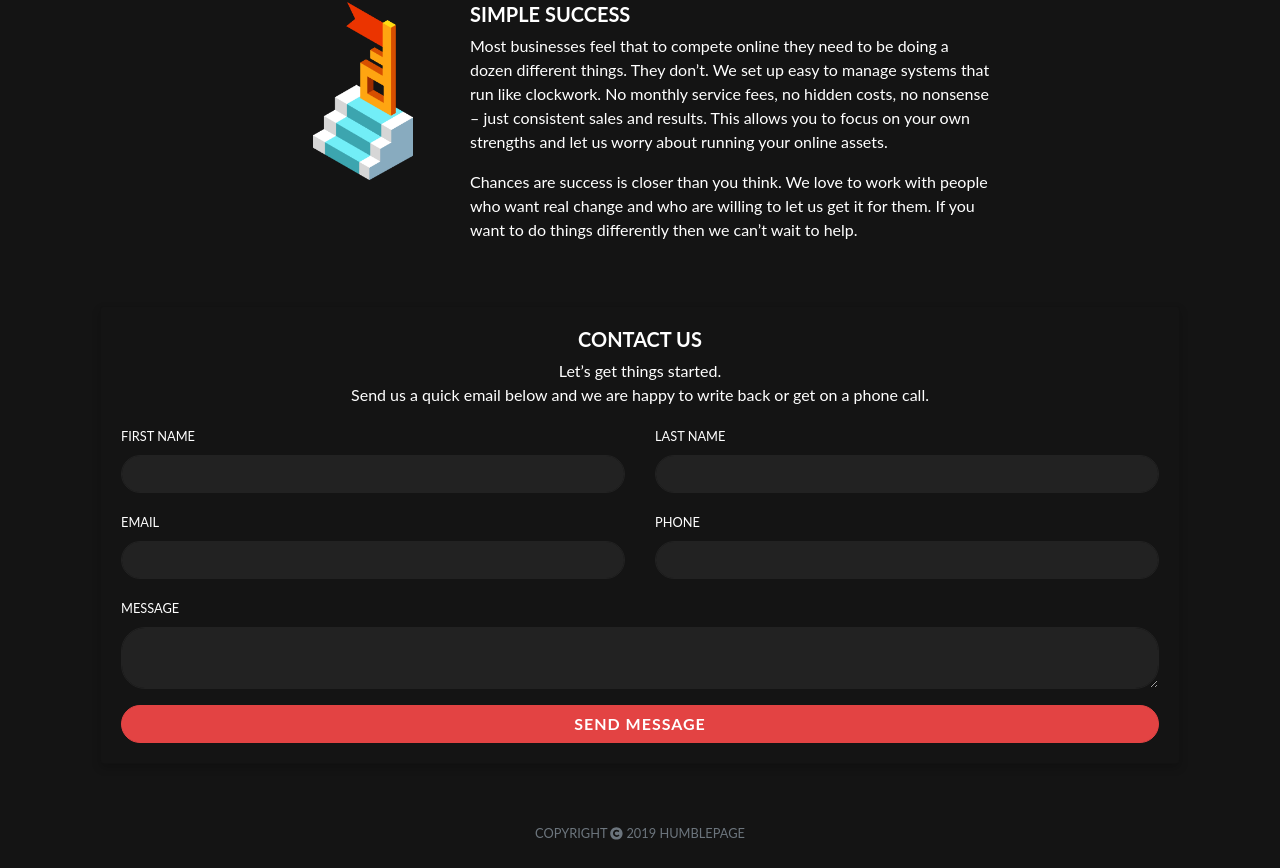
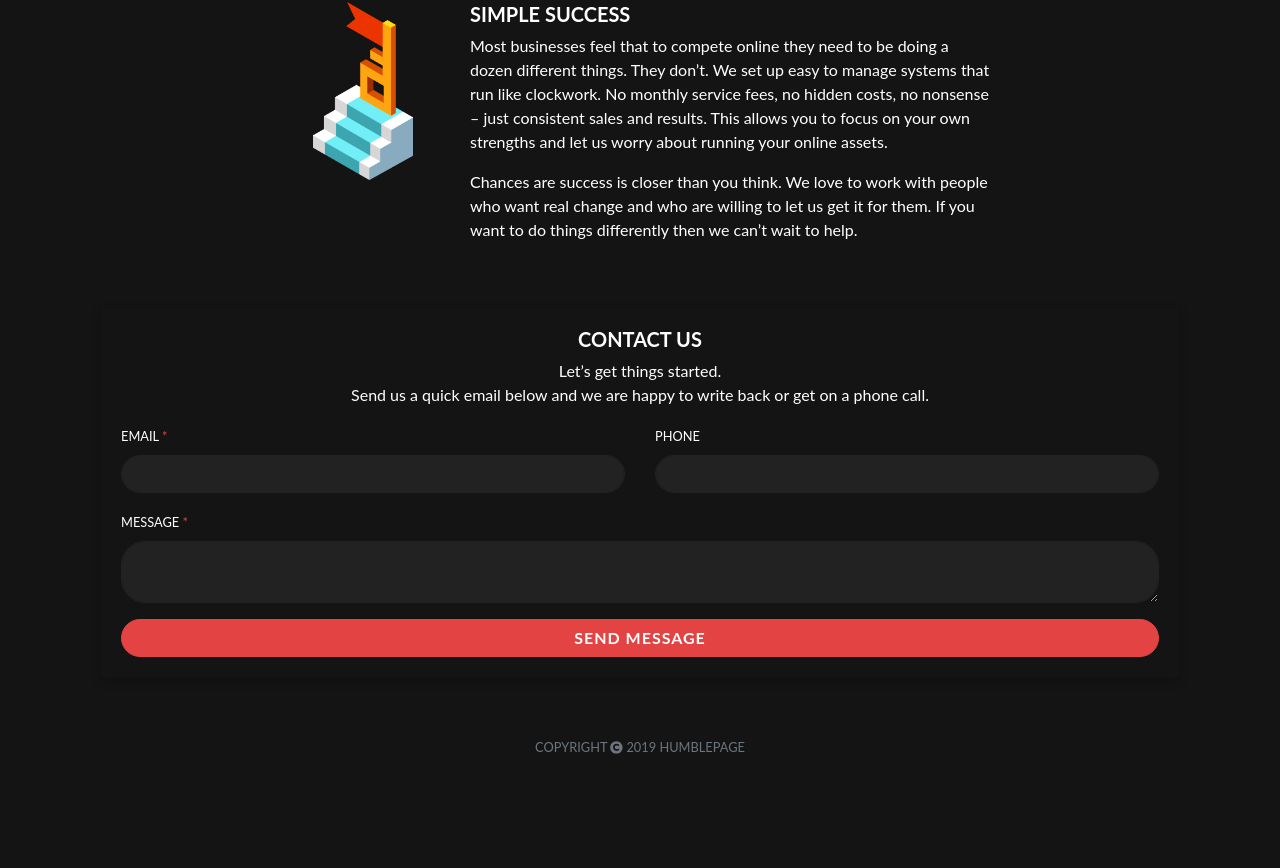
Before and after one commit to jkrclaro/asimov, a React (Create React App) app in the folder humblepage/: page / in a window 1280 px wide. Shown: the part 917-1785 px from the top of the page. After the commit the page ends 1699 px from the top, so only its background shows below. Built offline with nearby package versions, Linux system fonts and the light colour scheme; what webfontloader would draw is missing.

Commit message:
Asterisks

```diff
--- a/humblepage/src/components/Home.jsx
+++ b/humblepage/src/components/Home.jsx
@@ -182,23 +182,15 @@ class Home extends React.Component {
                                 <form action='https://formspree.io/gethumblepage@gmail.com' method='POST'>
                                     <div className='row'>
                                         <div className='col-lg-6'>
-                                            <label htmlFor='first_name'><small>FIRST NAME</small></label>
-                                            <input type='text' id='first_name' name='first_name' className='form-control mb-3' required></input>
-                                        </div>
-                                        <div className='col-lg-6'>
-                                            <label htmlFor='last_name'><small>LAST NAME</small></label>
-                                            <input type='text' id='last_name' name='last_name' className='form-control mb-3' required></input>
-                                        </div>
-                                        <div className='col-lg-6'>
-                                            <label htmlFor='_replyto'><small>EMAIL</small></label>
+                                            <label htmlFor='_replyto'><small>EMAIL <span style={{color: '#E34343'}}>*</span></small></label>
                                             <input type='email' id='_replyto' name='_replyto' className='form-control mb-3' required></input>
                                         </div>
                                         <div className='col-lg-6'>
                                             <label htmlFor='phone'><small>PHONE</small></label>
-                                            <input type='text' id='phone' name='phone' className='form-control mb-3' required></input>
+                                            <input type='text' id='phone' name='phone' className='form-control mb-3'></input>
                                         </div>
                                         <div className='col-lg-12'>
-                                            <label className='message'><small>MESSAGE</small></label>
+                                            <label className='message'><small>MESSAGE <span style={{color: '#E34343'}}>*</span></small></label>
                                             <textarea name='message' id='message' className='form-control mb-3'></textarea>
                                         </div>
                                     </div>
```
